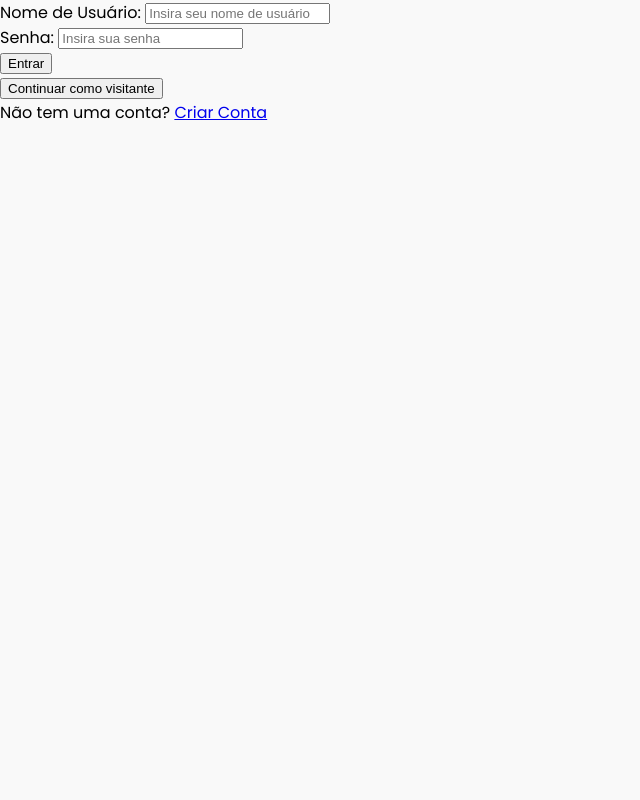
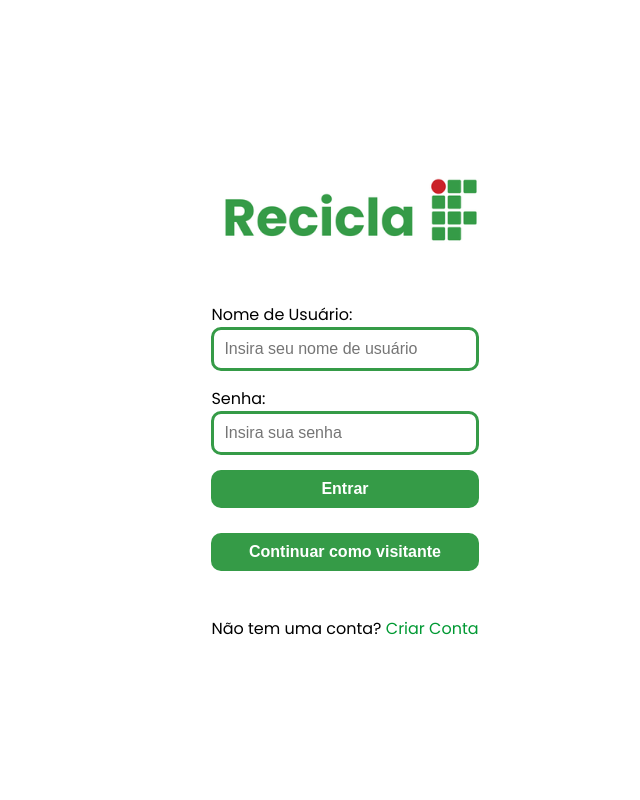
Before and after one commit to Enzolagap/trabalhoEquipe3, a PHP site: page /trabalhoEquipe3-main/login.php in a window 1280 px wide. Shown: the whole page, without its empty margins (0-640 px from the left). Run offline with PHP 8.4, Linux system fonts and the light colour scheme.

Commit message:
Tela de Login v1 grid esquerda

```diff
--- a/formCad.php
+++ b/formCad.php
@@ -22,7 +22,7 @@ if (isset($_POST['botao'])) {
 ?>
 
 <!DOCTYPE html>
-<html lang="en">
+<html lang="pt-br">
 <head>
     <meta charset="UTF-8">
     <meta http-equiv="X-UA-Compatible" content="IE=edge">
--- a/formCriarUsuario.php
+++ b/formCriarUsuario.php
@@ -29,7 +29,7 @@ if (isset($_POST['botao'])) {
 ?>
 
 <!DOCTYPE html>
-<html lang="en">
+<html lang="pt-br">
 <head>
     <meta charset="UTF-8">
     <meta http-equiv="X-UA-Compatible" content="IE=edge">
--- a/login.php
+++ b/login.php
@@ -8,7 +8,7 @@ if (isset($_POST['botao'])) {
 ?>
 
 <!DOCTYPE html>
-<html lang="en">
+<html lang="pt-br">
 <head>
     <meta charset="UTF-8">
     <meta http-equiv="X-UA-Compatible" content="IE=edge">
@@ -17,16 +17,36 @@ if (isset($_POST['botao'])) {
     <link rel="stylesheet" href="style.css">
 </head>
 <body>
+
+    <div class="container-login">
+        <!-- Formulário -->
+        <div class="form-login">
+
+        <img src='http://localhost/trabalhoEquipe3-main/Imagens/Logo.png' width='300px'>
+
             <form action="validacao.php" method="POST">
-        Nome de Usuário: <input name="nome" type="text" placeholder="Insira seu nome de usuário" required>
                 <br>
-        Senha: <input name="senha" type="password" placeholder="Insira sua senha" required>
-        <br>
-        <input type="submit" name="botao" value="Entrar">
+                <label for="nome">Nome de Usuário:</label>
+                <input name="nome" type="text" placeholder="Insira seu nome de usuário" required>
+                <label for="senha">Senha:</label>
+                <input name="senha" type="password" placeholder="Insira sua senha" required>
+                <button type="submit">Entrar</button>
                 <br>
                 <a href='indexVisitante.php'><button type='button'>Continuar como visitante</button></a>
                 <br>
+                <div class="criar-conta">
                     Não tem uma conta? <a href="formCriarUsuario.php">Criar Conta</a>
+                </div>
             </form>
+        </div>
+
+        <!-- Imagem e texto -->
+        <div class="image-container">
+        <div class="image-overlay">
+            <h2>Reciclar faz parte da lição.</h2>
+        </div>
+        </div>
+    </div>
+
 </body>
 </html>
--- a/style.css
+++ b/style.css
@@ -3,7 +3,7 @@
 /* Estilo geral */
 body {
     font-family: Poppins, sans-serif;
-    background-color: #f9f9f9;
+    background-color: #ffffff;
     margin: 0;
     padding: 0;
 }
@@ -137,3 +137,101 @@ body {
 .card .actions img:hover {
     transform: scale(1.1);
 }
+
+
+
+/* Estilo da tela de login */
+
+.container-login{
+    display: grid;
+    grid-template-columns: 1fr 1fr;
+    gap: 20px;
+    align-items: center;
+    justify-content: center;
+    height: 100vh;
+}
+
+/* Lado esquerdo: formulário */
+.form-login {
+    padding: 30px;
+    width: 100%;
+    display: flex;
+    flex-direction: column;
+    align-items: center;
+}
+
+.form-login form {
+    display: flex;
+    flex-direction: column;
+}
+
+.form-login input {
+    margin-bottom: 15px;
+    padding: 10px;
+    border: 3px solid #359b47; /* Borda verde */
+    border-radius: 10px;
+    font-size: 16px;
+}
+
+.form-login button {
+    width: 100%;
+    padding: 10px;
+    background-color: #359b47; /* Fundo verde */
+    color: white;
+    border: none;
+    border-radius: 10px;
+    cursor: pointer;
+    font-size: 16px;
+    font-weight: bold;
+}
+
+.form-login button:hover {
+    background-color: #007722; /* Cor mais escura ao passar o mouse */
+}
+
+.criar-conta {
+    margin-top: 20px;
+    text-align: center;
+}
+
+.criar-conta a {
+    text-decoration: none;
+    color: #009933;
+}
+
+.criar-conta a:hover {
+    text-decoration: underline;
+}
+
+
+
+
+
+
+
+
+/* Lado direito: imagem e texto */
+.image-container {
+    width: 60%;
+    background: url('http://localhost/trabalhoEquipe3-main/Imagens/Background.jpg') center/cover no-repeat; /* Substitua pelo caminho da imagem */
+    position: relative;
+}
+
+.image-overlay {
+    position: absolute;
+    top: 0;
+    left: 0;
+    width: 100%;
+    height: 100%;
+    background-color: #1d4423; /* Transparência verde */
+    display: flex;
+    align-items: center;
+    justify-content: center;
+}
+
+.image-overlay h2 {
+    color: white;
+    font-size: 56px;
+    text-align: center;
+    font-weight: bold;
+}
--- a/validacao.php
+++ b/validacao.php
@@ -8,7 +8,7 @@ if (isset($_POST['botao'])) {
     $senha = $_POST['senha'];
 
     // Busca o usuário pelo nome
-    $usuario = Usuario::findnome($nome);
+    $usuario = Usuario::find($nome);
 
     if (!$usuario) {
         // Se o usuário não for encontrado, exibe uma mensagem
```
Also changed, not shown: index.php (+5 -5 lines), indexVisitante.php (+4 -3 lines), Imagens/Background.jpg (added), Imagens/Editar.png (renamed from Imagens/1159633.png), Imagens/Excluir.png (renamed from Imagens/126468.png), Imagens/Logo.png (added). Lines whose indentation alone changed are shown as unchanged.
